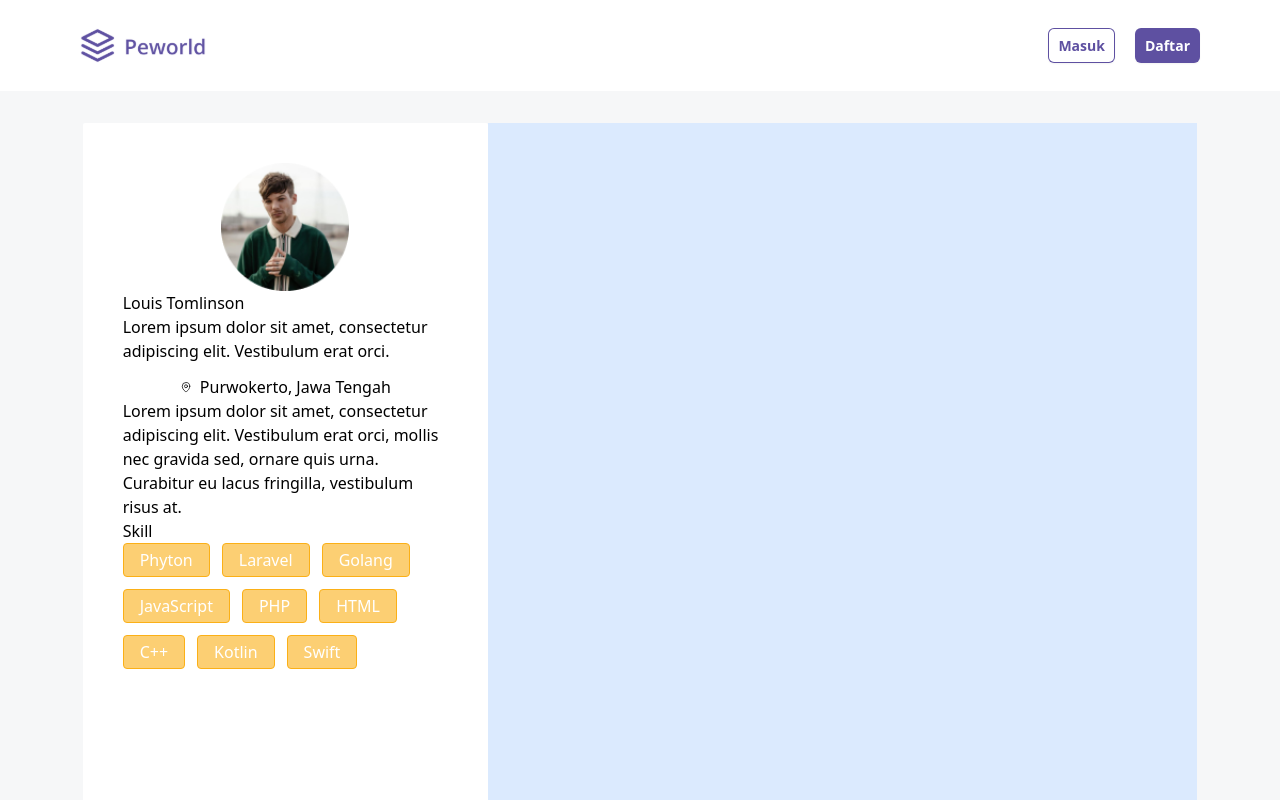
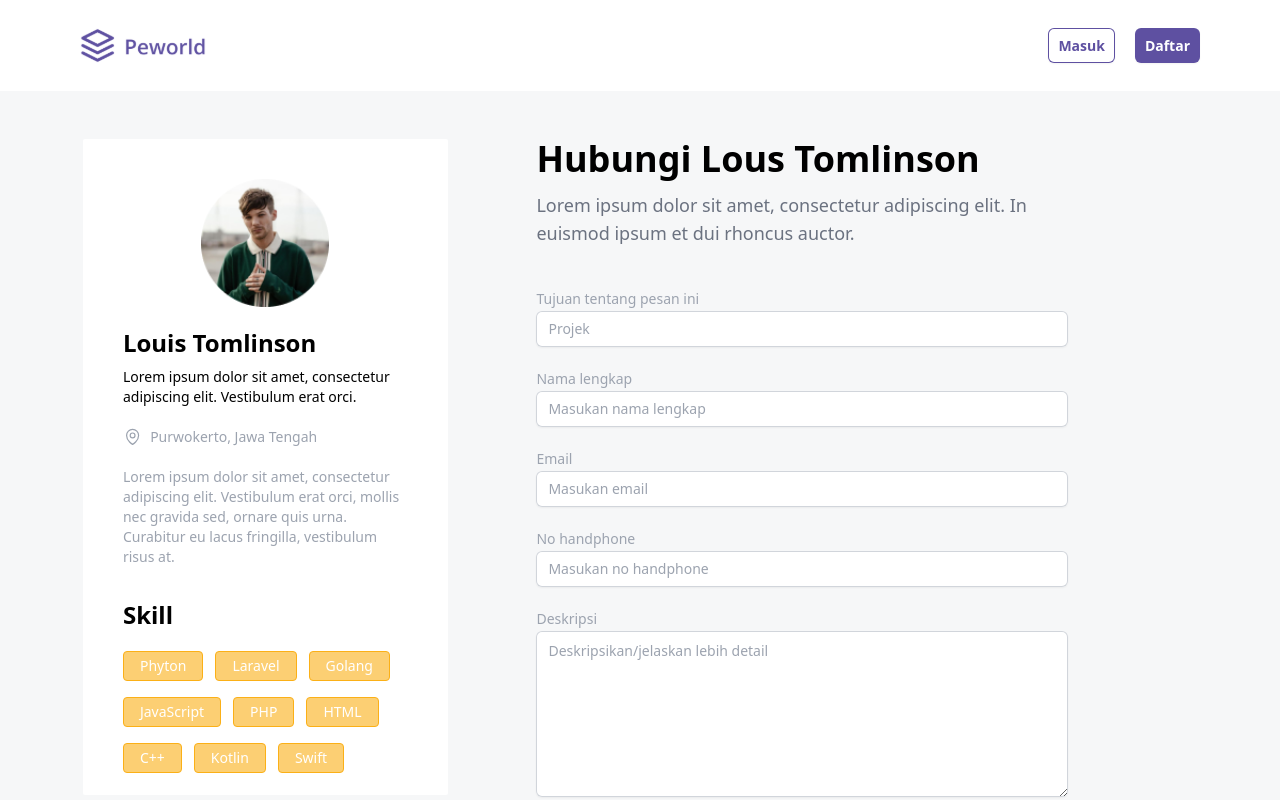
Before and after one commit to mrizkysolehudin/fe-peworld, a Next.js app: page /hire in a window 1280 px wide. Shown: the top 800 px of the page. Built offline with nearby package versions, Linux system fonts and the light colour scheme.

Commit message:
add pages: hire

```diff
--- a/src/components/Global/Navbar.jsx
+++ b/src/components/Global/Navbar.jsx
@@ -4,7 +4,7 @@ import React from "react";
 
 const Navbar = () => {
 	return (
-		<nav className="flex justify-between py-7 px-20 w-screen shadow-md">
+		<nav className="flex justify-between py-7 px-20 w-screen shadow-lg">
 			<Link href="/">
 				<Image src="/assets/icons/logo-indigo.svg" width={127} height={35} />
 			</Link>
--- a/src/pages/hire/index.js
+++ b/src/pages/hire/index.js
@@ -21,36 +21,36 @@ const HirePage = () => {
 		<div>
 			<Navbar />
 
-			<main className="w-screen flex justify-center px-8 pt-8 bg-[#F6F7F8]">
-				<section className="w-4/12 h-screen bg-white rounded-sm">
-					<div className="p-10 ">
+			<main className="w-screen flex justify-center px-8 pt-12 pb-64 bg-[#F6F7F8]">
+				<section className="w-[30%] -ml-10 h-[41rem] bg-white rounded-sm">
+					<div className="p-10">
 						<div className="relative w-[10vw] h-[10vw] mx-auto">
 							<Image src="/assets/images/avatar3.png" alt="avatar" fill />
 						</div>
 
-						<div>
-							<h4>Louis Tomlinson</h4>
+						<div className="text-sm">
+							<h4 className="text-2xl font-semibold mt-5">Louis Tomlinson</h4>
 
-							<p>
+							<p className="mt-2">
 								Lorem ipsum dolor sit amet, consectetur adipiscing elit. Vestibulum erat
 								orci.
 							</p>
 
-							<h6 className="flex justify-center items-center gap-2 mt-3">
-								<MapPinIcon className="w-3 h-3" /> Purwokerto, Jawa Tengah
+							<h6 className="flex  items-center gap-2 my-5 text-gray-400">
+								<MapPinIcon className="w-[1.5vw] h-[1.5vw]" /> Purwokerto, Jawa Tengah
 							</h6>
 
-							<p>
+							<p className="text-gray-400">
 								Lorem ipsum dolor sit amet, consectetur adipiscing elit. Vestibulum erat
 								orci, mollis nec gravida sed, ornare quis urna. Curabitur eu lacus
 								fringilla, vestibulum risus at.
 							</p>
 						</div>
 
-						<div>
-							<h5>Skill</h5>
+						<div className="mt-8">
+							<h5 className="text-2xl font-semibold">Skill</h5>
 
-							<div className="text-white flex flex-wrap gap-3 pr-4">
+							<div className="text-white flex flex-wrap gap-x-3 gap-y-4 pr-4 text-sm mt-5">
 								{skillItems.map((item, index) => (
 									<span
 										key={index}
@@ -62,7 +62,93 @@ const HirePage = () => {
 						</div>
 					</div>
 				</section>
-				<section className="w-7/12 h-screen bg-blue-100"></section>
+
+				<section className="w-7/12 ">
+					<div className="w-9/12 mx-auto">
+						<h2 className="font-semibold text-4xl">Hubungi Lous Tomlinson</h2>
+
+						<p className="text-lg text-gray-500 mt-3">
+							Lorem ipsum dolor sit amet, consectetur adipiscing elit. In euismod ipsum
+							et dui rhoncus auctor.
+						</p>
+
+						<form className="mt-10">
+							<div>
+								<label className="block text-sm font-medium leading-6 text-gray-400">
+									Tujuan tentang pesan ini
+								</label>
+
+								<input
+									name="email"
+									type="text"
+									required
+									placeholder="Projek"
+									className="block w-full rounded-md border-0 px-3 py-1.5 text-gray-900 shadow-sm ring-1 ring-inset ring-gray-300 placeholder:text-gray-400 focus:ring-2 focus:ring-inset focus:ring-indigo-600 sm:text-sm sm:leading-6"
+								/>
+							</div>
+
+							<div className="mt-5">
+								<label className="block text-sm font-medium leading-6 text-gray-400">
+									Nama lengkap
+								</label>
+
+								<input
+									name="password"
+									type="text"
+									required
+									placeholder="Masukan nama lengkap"
+									className="block w-full rounded-md border-0 px-3 py-1.5 text-gray-900 shadow-sm ring-1 ring-inset ring-gray-300 placeholder:text-gray-400 focus:ring-2 focus:ring-inset focus:ring-indigo-600 sm:text-sm sm:leading-6"
+								/>
+							</div>
+
+							<div className="mt-5">
+								<label className="block text-sm font-medium leading-6 text-gray-400">
+									Email
+								</label>
+
+								<input
+									name="email"
+									type="text"
+									required
+									placeholder="Masukan email"
+									className="block w-full rounded-md border-0 px-3 py-1.5 text-gray-900 shadow-sm ring-1 ring-inset ring-gray-300 placeholder:text-gray-400 focus:ring-2 focus:ring-inset focus:ring-indigo-600 sm:text-sm sm:leading-6"
+								/>
+							</div>
+
+							<div className="mt-5">
+								<label className="block text-sm font-medium leading-6 text-gray-400">
+									No handphone
+								</label>
+
+								<input
+									name="phone"
+									type="text"
+									required
+									placeholder="Masukan no handphone"
+									className="block w-full rounded-md border-0 px-3 py-1.5 text-gray-900 shadow-sm ring-1 ring-inset ring-gray-300 placeholder:text-gray-400 focus:ring-2 focus:ring-inset focus:ring-indigo-600 sm:text-sm sm:leading-6"
+								/>
+							</div>
+
+							<div className="mt-5">
+								<label className="block text-sm font-medium leading-6 text-gray-400">
+									Deskripsi
+								</label>
+
+								<textarea
+									id="about"
+									name="about"
+									placeholder="Deskripsikan/jelaskan lebih detail "
+									className="block w-full h-[13vw] rounded-md border-0 px-3 py-2 text-gray-900 shadow-sm ring-1 ring-inset ring-gray-300 placeholder:text-gray-400 focus:ring-2 focus:ring-inset focus:ring-indigo-600 sm:text-sm sm:leading-6"></textarea>
+							</div>
+
+							<button
+								type="submit"
+								className="flex w-full mt-10 justify-center rounded-md bg-[#FBB017] px-3 py-1.5 text-sm font-semibold leading-6 text-white shadow-sm hover:bg-[#FBB017]/80 focus-visible:outline focus-visible:outline-2 focus-visible:outline-offset-2 focus-visible:outline-indigo-600">
+								Hire
+							</button>
+						</form>
+					</div>
+				</section>
 			</main>
 
 			<Footer />
--- a/src/pages/index.js
+++ b/src/pages/index.js
@@ -24,12 +24,6 @@ export default function HomePage({ data }) {
 
 			<div>
 				<Navbar />
-
-				<div>
-					<p>no: {data.id}</p>
-					<p>title: {data.title}</p>
-					<p>user id: {data.userId}</p>
-				</div>
 
 				<main className="w-[100vw]">
 					<section className="flex w-screen mt-28 px-20">
```
